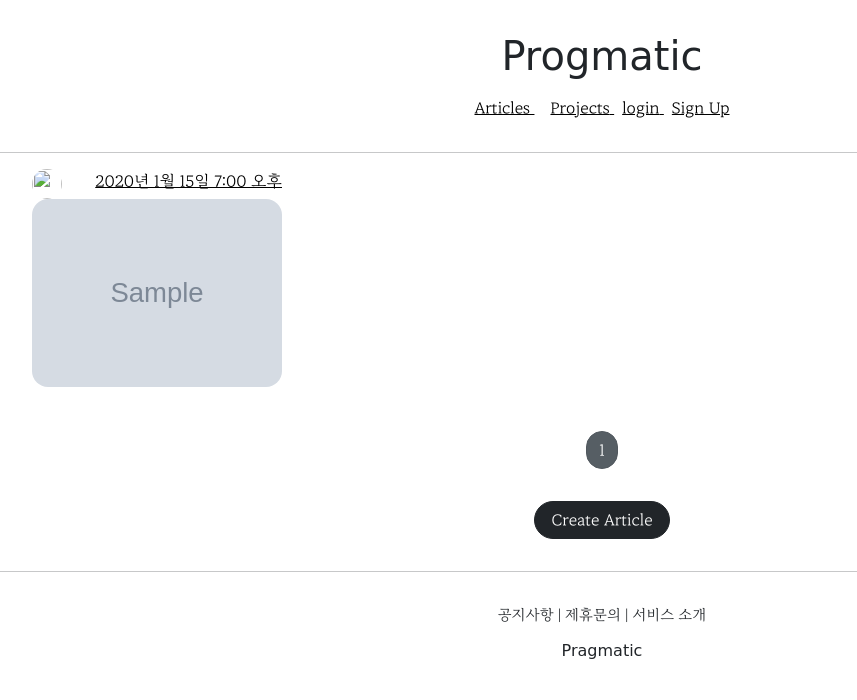
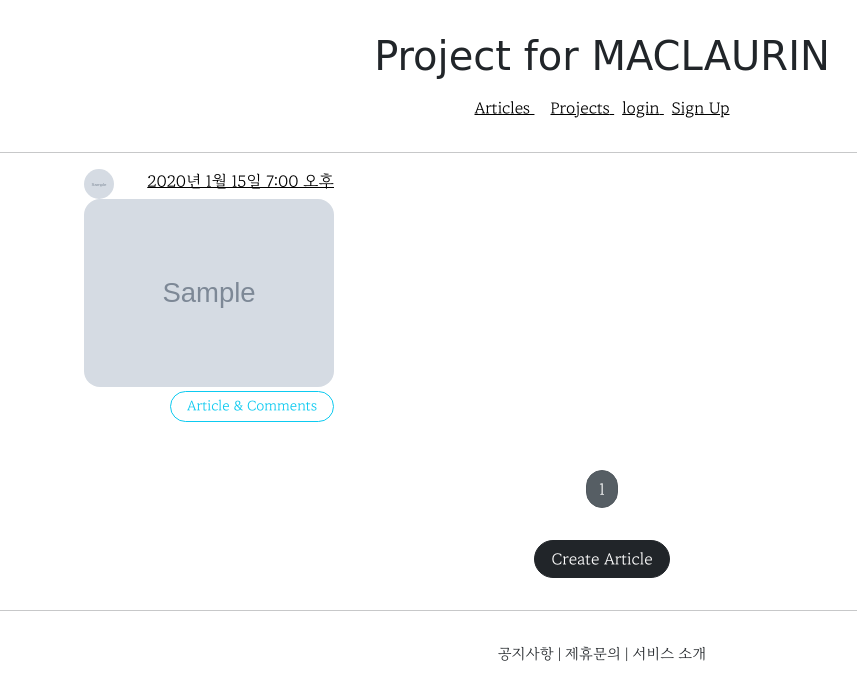
Before and after one commit to robbert9301/DjanProject, a Django app: page / in a window 1280 px wide. Shown: the top 700 px of the page, without its empty margins (38-895 px from the left). Run offline with Django 4.2, Linux system fonts and the light colour scheme; tables that the repository leaves empty hold one stand-in row (values such as "Sample post"); grey boxes marked "Sample" are stand-in pictures; some libraries are stand-ins or nearby versions; some web fonts are replaced.

Commit message:
work done v1

```diff
--- a/accountapp/templates/accountapp/update.html
+++ b/accountapp/templates/accountapp/update.html
@@ -4,7 +4,7 @@
 
     <div style="text-align : center; max-width: 500px; margin: 4rem auto">
         <div class="mb-4">
-            <h4>Update profile</h4>
+            <h4>Change Image</h4>
         </div>
         <form action="{% url 'accountapp:update' pk=target_user.pk %}" method = "post" enctype="multipart/form-data">
             {% csrf_token %}
--- a/accountapp/views.py
+++ b/accountapp/views.py
@@ -72,7 +72,7 @@
     template_name = 'accountapp/update.html'
 
     def get_success_url(self):
-        return reverse('articleapp:list')
+        return reverse('accountapp:detail', kwargs={'pk':self.object.pk})
 
 # @login_required
 # def update(request):
--- a/templates/footer.html
+++ b/templates/footer.html
@@ -6,7 +6,4 @@
             <span>제휴문의</span>   |
             <span>서비스 소개</span>
         </div>
-        <div style="margin-top: 1rem;">
-            <h6 class="pragmatic_footer_logo">Pragmatic</h6>
-        </div>
     </div>
--- a/templates/header.html
+++ b/templates/header.html
@@ -2,7 +2,7 @@
     <div style="text-align:center; margin: 2rem 0; ">
         <div>
             <h1 style="font-family: 'Akaya Telivigala', cursive;">
-                Progmatic
+                Project for MACLAURIN
             </h1>
         </div>
         <div class="pragmatic_header_navbar">
--- a/templates/snippets/card.html
+++ b/templates/snippets/card.html
@@ -2,15 +2,17 @@
   <p style="text-align: right">
     {% if article.created_string == False %}
     <span>
-      <img src="{{ article.writer.profile.image.url }}" alt="" style="float: left; width:30px; height:30px">
+      <img src="{{ article.writer.image.url }}" alt="" style="float: left; width:30px; height:30px">
     </span>
     <span>{{ article.updated_at }}</span>
     {% else %}
     <span>
-      <img src="{{ article.writer.profile.image.url }}" alt="" style="float: left; width:30px; height:30px">
+      <img src="{{ article.writer.image.url }}" alt="" style="float: left; width:30px; height:30px">
     </span>
     <span>{{ article.created_string }}</span>
     {% endif %}
     <img src="{{ article.image.url }}" alt="">
+    <span class="btn btn-outline-info rounded-pill btn-sm mt-1 mb-1 px-3">Article & Comments</span>
+
   </p>
 </div>
```
Also changed, not shown: templates/snippets/card_project.html (+5 -3 lines), templates/snippets/list_fragment.html (+1 -7 lines).
